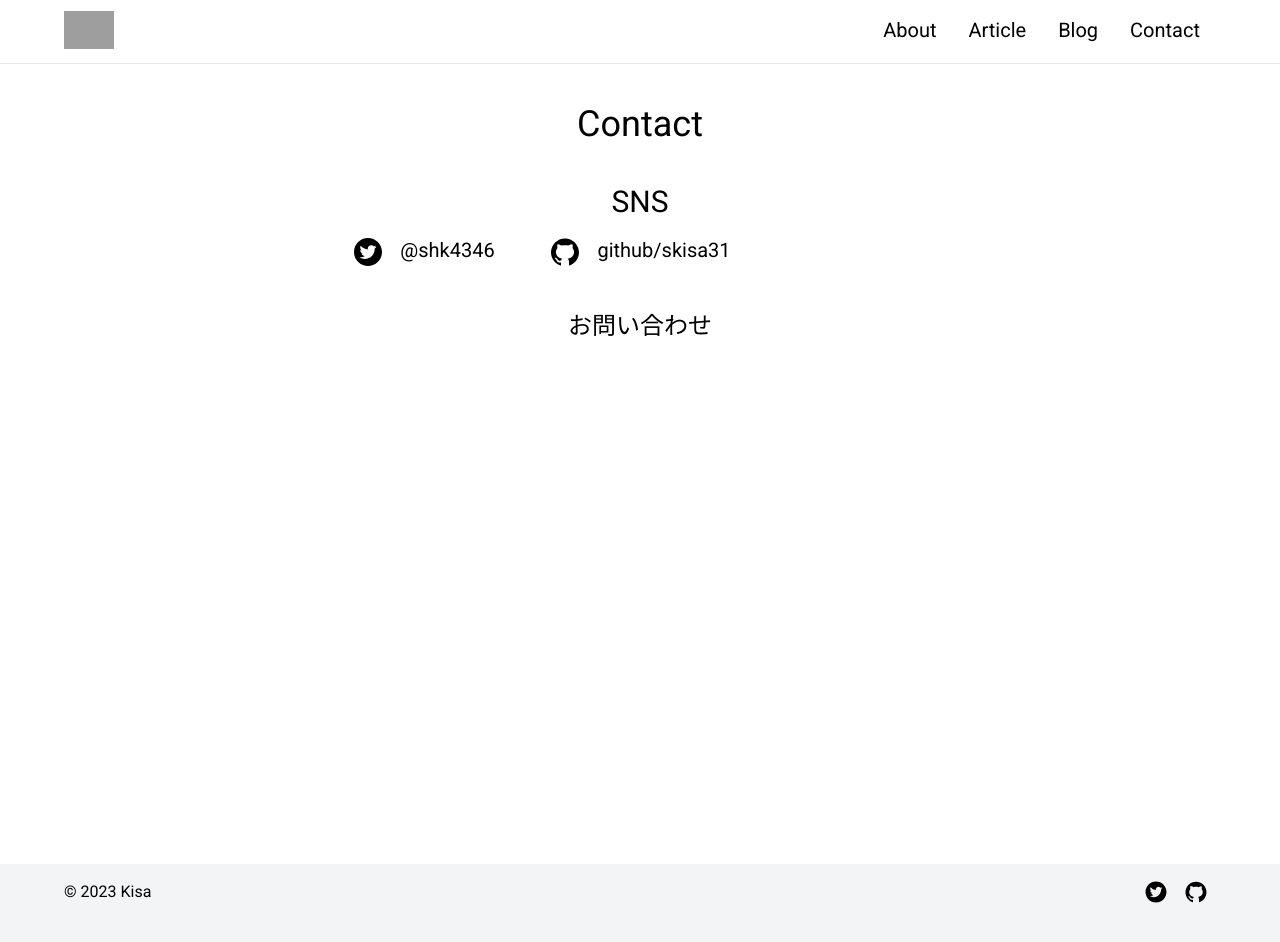
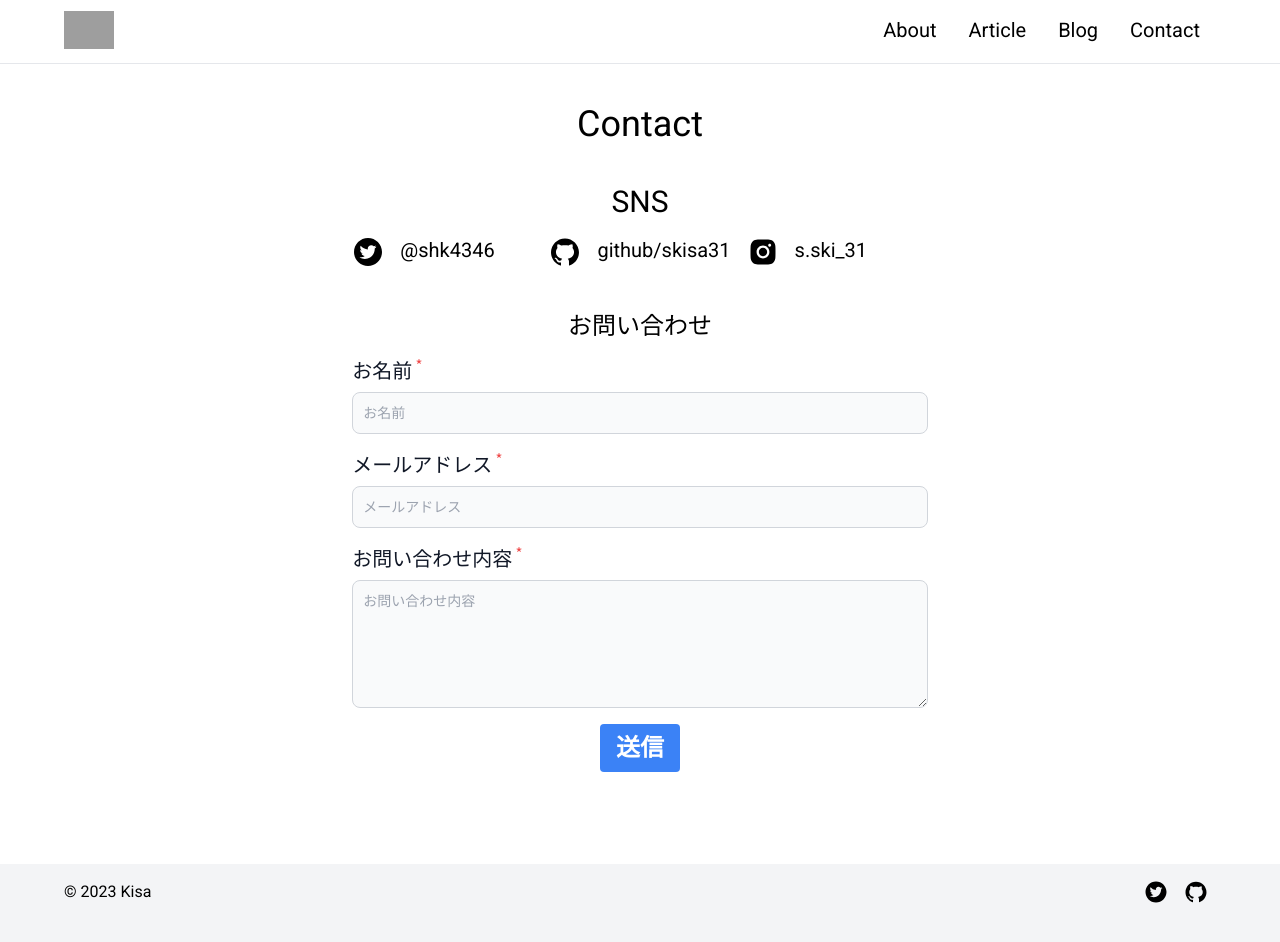
Before and after one commit to skisa31/portfolio, a Next.js app in the folder frontend/: page /contact in a window 1280 px wide. Shown: the top 942 px of the page. Built offline with nearby package versions, Linux system fonts and the light colour scheme; grey boxes are pictures that could not be loaded.

Commit message:
instagramのアイコンをフォームの雛形の作成

```diff
--- a/frontend/app/contact/page.tsx
+++ b/frontend/app/contact/page.tsx
@@ -2,8 +2,10 @@
 
 import Header from "../header";
 import Footer from "../footer";
+import InputFiled from "../components/InputField";
 import { AiFillTwitterCircle } from "react-icons/ai";
 import { AiFillGithub } from "react-icons/ai";
+import { AiFillInstagram } from "react-icons/ai";
 import { SubmitHandler, useForm } from 'react-hook-form';
 import * as yup from 'yup';
 import { yupResolver } from '@hookform/resolvers/yup';
@@ -66,12 +68,65 @@ const Contact = () => {
               github/skisa31
             </a>
           </div>
+          <div className="col-span-1 flex">
+            <div className="pr-4">
+              <AiFillInstagram size={32} />
+            </div>
+            <a href="https://www.instagram.com/s.ski_31/" target="_brank" rel="noopener noreferrer" className="flex-1 text-xl text-left hover:underline hover:cursor-pointer">
+              s.ski_31
+            </a>
+          </div>
         </div>
         <div className='text-2xl mx-auto pt-10 text-center'>
           <p className="font-notoSansJp">お問い合わせ</p>
+          <div>
+            <form onSubmit={handleSubmit(onSubmit)}>
+              <div className="pt-4">
+                <label htmlFor="name" className="block mb-2 text-xl text-left font-medium text-gray-900 font-notoSansJp dark:text-white">
+                  お名前
+                  <sup className="text-red-500"> *</sup>
+                </label>
+                <input type="text" id="name" {...register('name')} className="bg-gray-50 border border-gray-300 text-gray-900 text-sm rounded-lg focus:ring-blue-500 focus:border-blue-500 block w-full p-2.5 dark:bg-gray-700 dark:border-gray-600 dark:placeholder-gray-400 dark:text-white dark:focus:ring-blue-500 dark:focus:border-blue-500" placeholder="お名前" required />
+                {errors.name && <p className="text-sm text-left text-red-500">{errors.message?.message}</p>}
+              </div>
+            </form>
+          </div>
+          <div>
+            <form onSubmit={handleSubmit(onSubmit)}>
+              <div className="pt-4">
+                <label htmlFor="email" className="block mb-2 text-xl text-left font-medium text-gray-900 font-notoSansJp dark:text-white">
+                  メールアドレス
+                  <sup className="text-red-500"> *</sup>
+                </label>
+                <input type="text" id="email" {...register('email')} className="bg-gray-50 border border-gray-300 text-gray-900 text-sm rounded-lg focus:ring-blue-500 focus:border-blue-500 block w-full p-2.5 dark:bg-gray-700 dark:border-gray-600 dark:placeholder-gray-400 dark:text-white dark:focus:ring-blue-500 dark:focus:border-blue-500" placeholder="メールアドレス" required />
+                {errors.name && <p className="text-sm text-left text-red-500">{errors.message?.message}</p>}
+              </div>
+            </form>
+          </div>
+          <div>
+            <form onSubmit={handleSubmit(onSubmit)}>
+              <div className="pt-4">
+                <label htmlFor="massage" className="block mb-2 text-xl text-left font-medium text-gray-900 font-notoSansJp dark:text-white">
+                  お問い合わせ内容
+                  <sup className="text-red-500"> *</sup>
+                </label>
+                <textarea id="message" {...register('message')} className="bg-gray-50 border border-gray-300 text-gray-900 text-sm rounded-lg focus:ring-blue-500 focus:border-blue-500 block w-full h-32 p-2.5 dark:bg-gray-700 dark:border-gray-600 dark:placeholder-gray-400 dark:text-white dark:focus:ring-blue-500 dark:focus:border-blue-500" placeholder="お問い合わせ内容" required />
+                {errors.name && <p className="text-sm text-left text-red-500">{errors.message?.message}</p>}
+              </div>
+            </form>
+          </div>
+          <div>
+            <form onSubmit={handleSubmit(onSubmit)}>
+              <div className="pt-4">
+                <button type="submit" className="bg-blue-500 hover:bg-blue-700 text-white font-bold py-2 px-4 rounded">
+                  送信
+                </button>
+              </div>
+            </form>
+          </div>
         </div>
-      </div>
-    </div>
+      </div >
+    </div >
   )
 }
 
```
